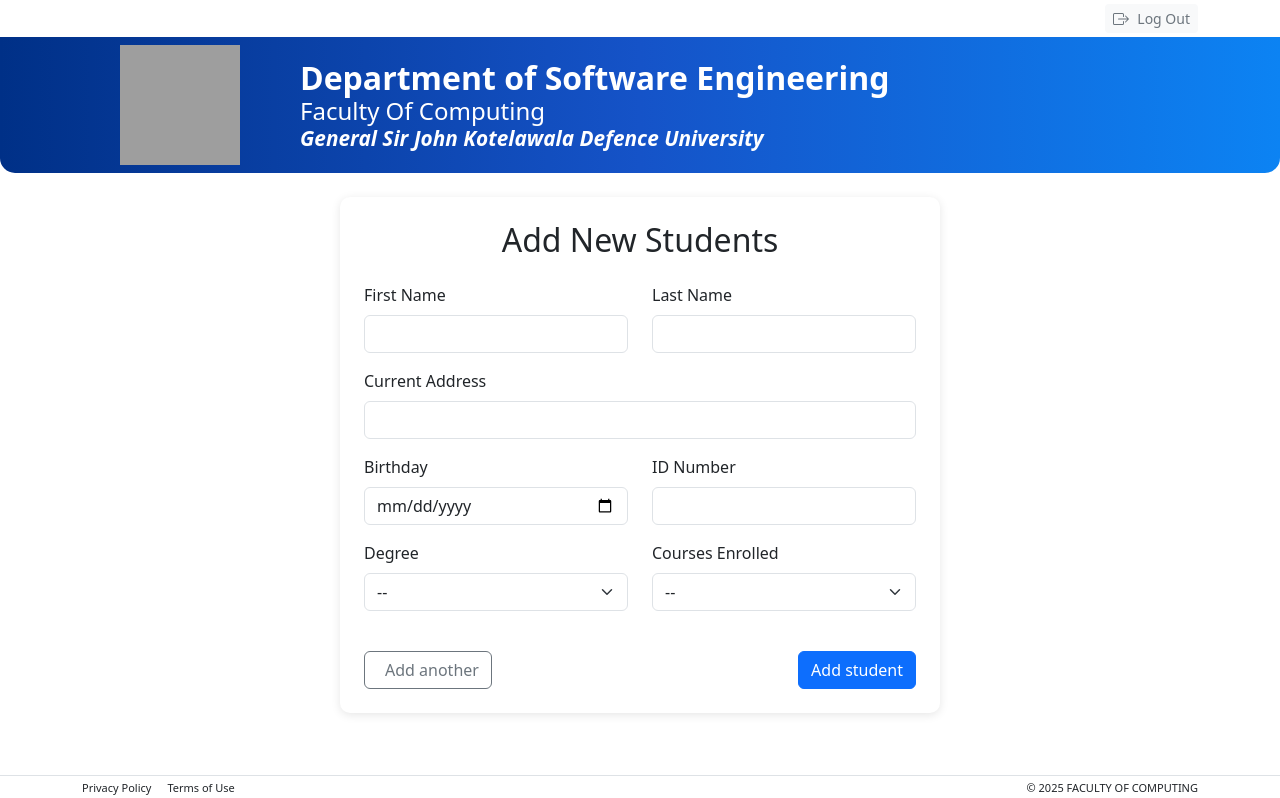
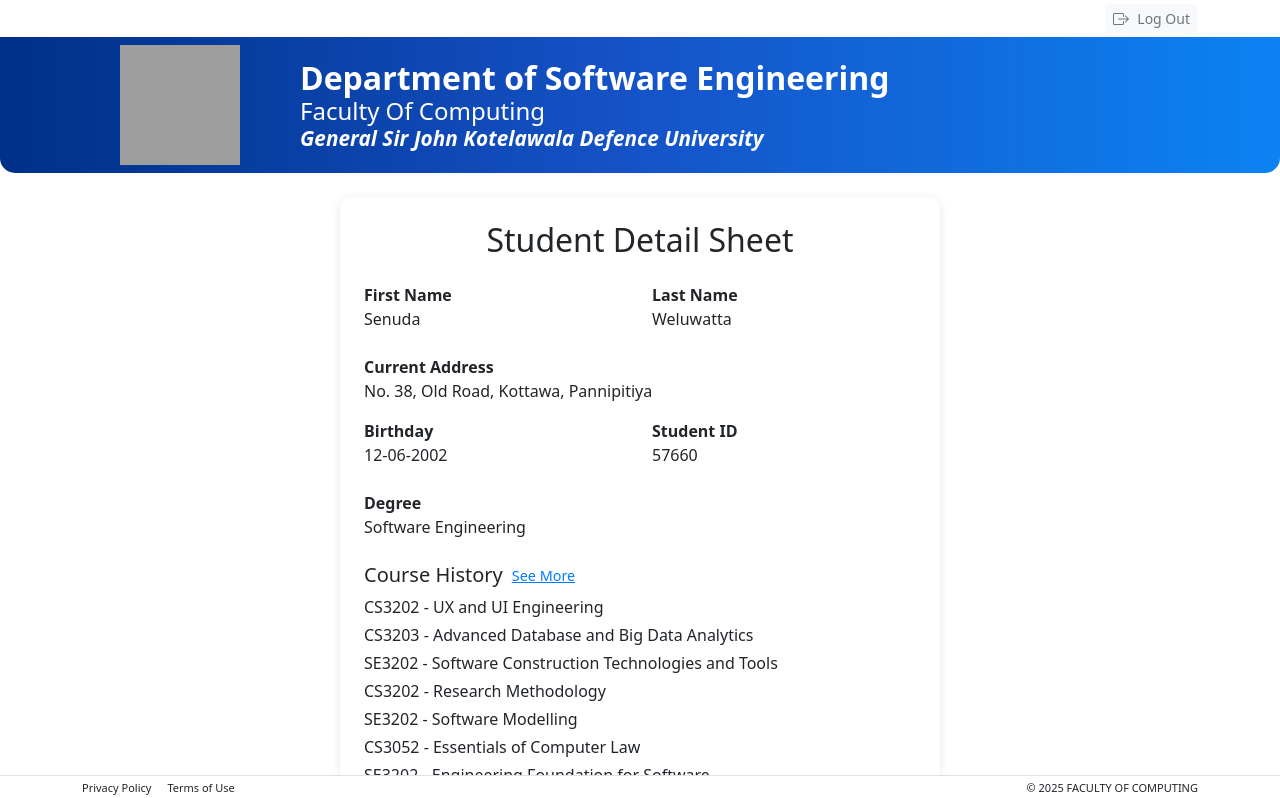
Before and after one commit to SkWeli/Student-Management-System-SMS-, a React (Create React App) app: page / in a window 1280 px wide. Shown: the top 798 px of the page. Built offline with nearby package versions, Linux system fonts and the light colour scheme; grey boxes are pictures that could not be loaded.

Commit message:
StudentDetailSheet 40% completed

```diff
--- a/src/App.jsx
+++ b/src/App.jsx
@@ -1,7 +1,7 @@
 import React from "react";
 
 import { Header, Footer} from './components';
-import { StudentListPage, AddNewStudent} from './containers';
+import { StudentListPage, AddNewStudent, StudentDetailSheet} from './containers';
 
 const App = () => {
   return (
@@ -9,7 +9,7 @@ const App = () => {
       <Header/>
       <div className="container">
 
-      <AddNewStudent/>
+      <StudentDetailSheet/>
       </div>
       <Footer/>
     </div>
--- a/src/containers/index.js
+++ b/src/containers/index.js
@@ -1,2 +1,3 @@
 export{ default as StudentListPage} from './studentListPage/StudentListPage';
 export{ default as AddNewStudent} from './addNewStudents/AddNewStudent';
+export{ default as StudentDetailSheet} from './studentDetailSheet/StudentDetailSheet';
--- a/src/containers/studentDetailSheet/StudentDetailSheet.jsx
+++ b/src/containers/studentDetailSheet/StudentDetailSheet.jsx
@@ -1,12 +1,97 @@
-import React from "react";
-import './studentDetailSheet.css';
+import React from 'react';
+import { Container, Button } from 'react-bootstrap';
 
 const StudentDetailSheet = () => {
+  // Dummy data for the student (replace with dynamic data later)
+  const student = {
+    firstName: 'Senuda',
+    lastName: 'Weluwatta',
+    currentAddress: 'No. 38, Old Road, Kottawa, Pannipitiya',
+    birthday: '12-06-2002',
+    studentId: '57660',
+    degree: 'Software Engineering',
+    courses: [
+      'CS3202 - UX and UI Engineering',
+      'CS3203 - Advanced Database and Big Data Analytics',
+      'SE3202 - Software Construction Technologies and Tools',
+      'CS3202 - Research Methodology',
+      'SE3202 - Software Modelling',
+      'CS3052 - Essentials of Computer Law',
+      'SE3202 - Engineering Foundation for Software',
+      'CS3092 - Computer and Network Security',
+      'SE3204 - Software Architecture and Design',
+      'CS3072 - Logic Programming',
+    ],
+  };
+
   return (
-    <div>
-      <h1>Student Detail Sheet</h1>
-    </div>
+    <Container
+      className="mt-4 p-4"
+      style={{
+        backgroundColor: 'white',
+        borderRadius: '10px',
+        boxShadow: '0 2px 10px rgba(0, 0, 0, 0.1)',
+        maxWidth: '600px',
+      }}
+    >
+      <h2 className="text-center mb-4">Student Detail Sheet</h2>
+
+      {/* Student Details */}
+      <div className="mb-4">
+        <div className="row">
+          <div className="col-md-6 mb-2">
+            <strong>First Name</strong>
+            <p>{student.firstName}</p>
+          </div>
+          <div className="col-md-6 mb-2">
+            <strong>Last Name</strong>
+            <p>{student.lastName}</p>
+          </div>
+        </div>
+        <div className="mb-2">
+          <strong>Current Address</strong>
+          <p>{student.currentAddress}</p>
+        </div>
+        <div className="row">
+          <div className="col-md-6 mb-2">
+            <strong>Birthday</strong>
+            <p>{student.birthday}</p>
+          </div>
+          <div className="col-md-6 mb-2">
+            <strong>Student ID</strong>
+            <p>{student.studentId}</p>
+          </div>
+        </div>
+        <div className="mb-2">
+          <strong>Degree</strong>
+          <p>{student.degree}</p>
+        </div>
+      </div>
+
+      {/* Course History */}
+      <div className="mb-4">
+        <h5 className="d-flex align-items-center">
+          Course History
+          <Button variant="link" className="ms-2 p-0" style={{ fontSize: '0.9rem', color: '#007BFF' }}>
+            See More
+          </Button>
+        </h5>
+        <ul className="list-unstyled">
+          {student.courses.map((course, index) => (
+            <li key={index} className="mb-1">
+              {course}
+            </li>
+          ))}
+        </ul>
+      </div>
+
+      {/* Buttons */}
+      <div className="d-flex justify-content-between">
+        <Button variant="danger">Remove Student</Button>
+        <Button variant="primary">Edit Details</Button>
+      </div>
+    </Container>
   );
-}
+};
 
 export default StudentDetailSheet;
```
